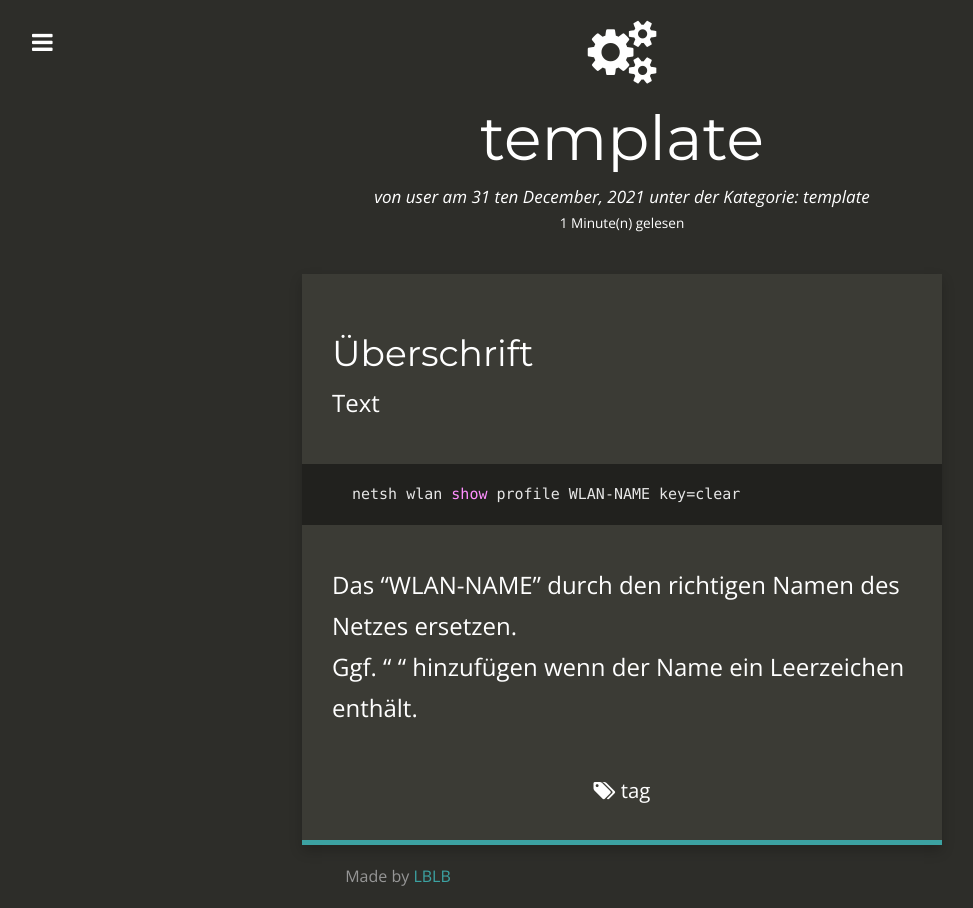
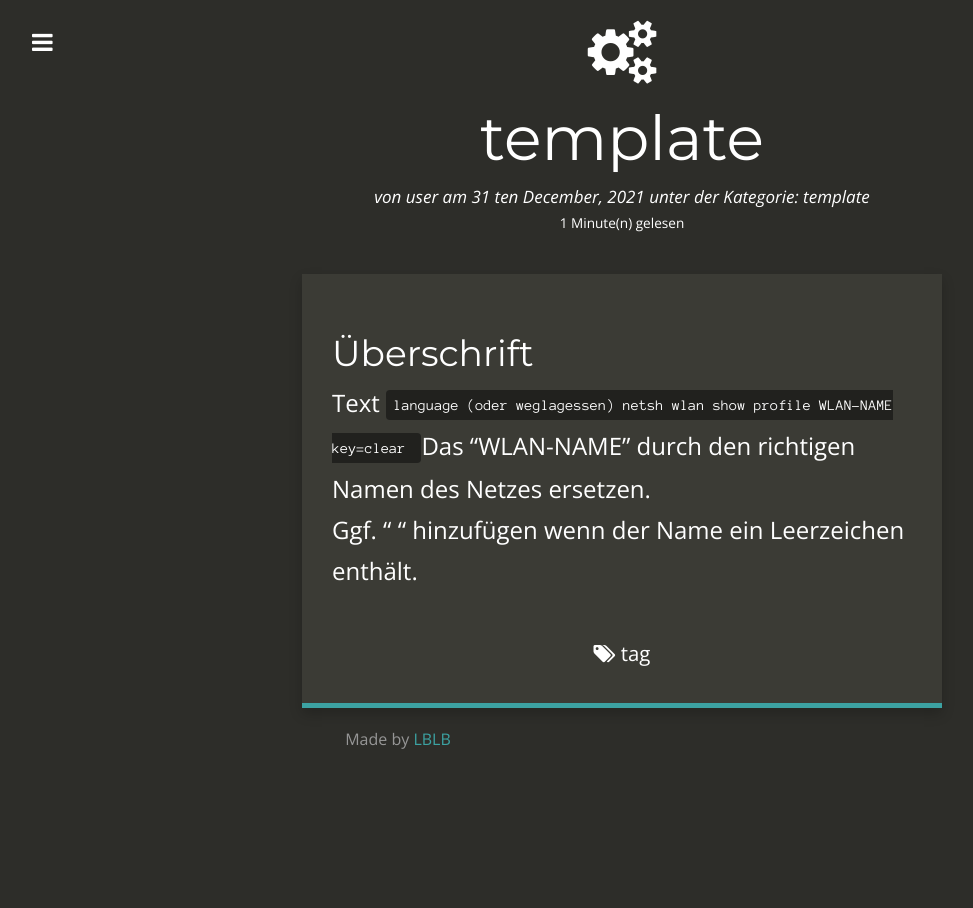
Before and after one commit to eski1337/lblb-it-ffd00, a Jekyll site: the page built from _posts/1999-01-01-template.md, in a window 1280 px wide. Shown: the whole page, without its empty margins (18-991 px from the left). Built offline with Jekyll 4.4.1, drawn with Linux system fonts in a browser that asks for light colours; nearby versions of some CDN libraries; comment, search, counter and statistics services are not loaded.

Commit message:
1999-01-01-template.md: changed

````diff
--- a/_posts/1999-01-01-template.md
+++ b/_posts/1999-01-01-template.md
@@ -15,7 +15,7 @@ tags:
 ## Überschrift
 
 Text
-```
+``` language (oder weglagessen)
 netsh wlan show profile WLAN-NAME key=clear
 ```
 Das "WLAN-NAME" durch den richtigen Namen des Netzes ersetzen.<br>
````
